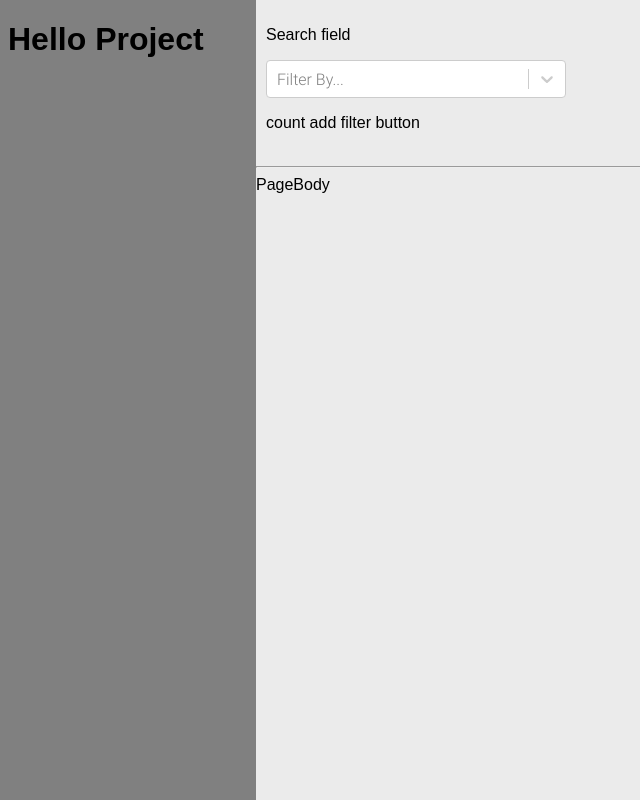
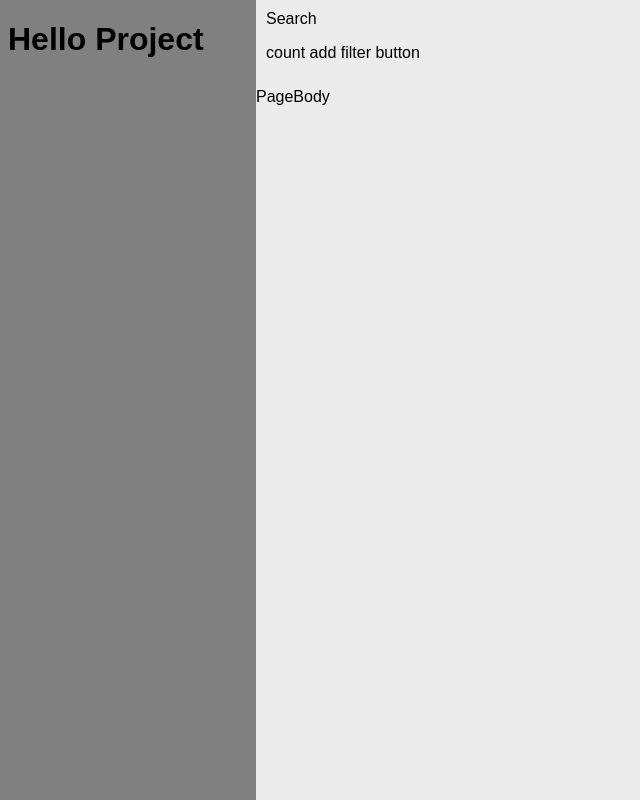
Before and after one commit to nycgitaccess/shapp, a React (Create React App) app: page / in a window 1280 px wide. Shown: the whole page, without its empty margins (0-640 px from the left). Built offline with nearby package versions, Linux system fonts and the light colour scheme.

Commit message:
added all the props and functions into the page container component

```diff
--- a/src/components/pages/PageContainer.js
+++ b/src/components/pages/PageContainer.js
@@ -10,20 +10,38 @@ class PageContainer extends Component {
     constructor(props){
         super(props);
 
-        // The Page Container will contain the state,
-        // with the references to the cards, allowing to filter the Cards
-        // This is temporary.
+        // the page is the name of the page.
+        // It will be passed to the page_body, to display the according cards.
+        // page: this.props.page,
+        //
+        // the filters are stocked here. when there's a filter added,
+        // the page_body will be refreshed accordingly.
+        //
+        // the search stocks the string of the search.
+        // on submit change, it will be passed to the page_body, to filter the results.
+        //
+        // the results stock the number of results, so it can be displayed in the page_header.
         this.state = {
-            cards:[],
-            properties:[
-                'country',
-                'city',
-                'name',
-                'date'
-            ]
+            page: "trainings",
+            filters: [],
+            searchWord: null,
+            results: 0
         }
 
 
+    }
+
+    addFilter(filter){
+        // the filter is an object containing the category and the option.
+        this.setState( (prevstate) => ({
+            filters: [...prevstate.filter, filter]
+        }))
+    }
+
+    handleSearch(word){
+        this.setState({
+            searchWord: word
+        })
     }
 
     componentDidMount(){
@@ -42,8 +60,14 @@ class PageContainer extends Component {
 
         return(
             <div style={pageStyle}>
-                <PageHeader properties={this.state.properties}/>
-                <hr/>
+                <PageHeader
+                    page={this.state.page}
+                    results={this.state.results}
+                    filters={this.state.filters}
+                    addFilter={this.addFilter}
+                    searchWord={this.searchWord}
+                    handleSearch={this.handleSearch}
+                />
                 <PageBody />
             </div>
         )
--- a/src/components/pages/page_header/PageHeader.js
+++ b/src/components/pages/page_header/PageHeader.js
@@ -1,6 +1,10 @@
 import React, { Component } from 'react';
 
+// COMPONENTS
 import FilterField from './filterselectors/Filter';
+import SearchField from './searchfield/SearchField';
+
+// CSS
 import './PageHeader.css';
 
 // the PageHeader needs to be an object component,
@@ -10,30 +14,26 @@ class PageHeader extends Component {
     constructor(props){
         super(props);
 
+        // PROPS:
+        // page={this.state.page}
+        // results={this.state.results}
+        // filters={this.state.filters}
+        // addFilter={this.addFilter}
+        // searchWord={this.searchWord}
+        // handleSearch={this.handleSearch}
+
         this.state = {
-            values : [...props.properties]
+            page: this.props.page,
+            results: this.props.results,
+            filters: this.props.filters,
+            addFilter: this.props.addFilter,
+            searchWord: this.props.searchWord,
+            handleSearch: this.props.handleSearch
         }
-
     }
 
-    handleChange = (event) => {
-        this.setState({value: event.target.value});
-        console.log(this.state.value);
-    }
-
-    displayOptions = () => {
-        let options = this.state.values.map((item, i) => {
-            console.log(item);
-            if (i === 0) return <option key={i} value='' style={{color:'#ebebeb'}}>Filter By...</option>
-            else return <option key={i} value={item}>{item}</option>
-        })
-        return options;
-    }
-
-    addFilter = () => {
-        // Add a filter to this.state.filterlist
-        // then a filter is active (displays the second select)
-        // or inactive ('Filter By...', no second select.)
+    componentDidMount(){
+        console.log(this.props.page);
     }
 
     render(){
@@ -42,8 +42,9 @@ class PageHeader extends Component {
         }
         return(
             <div style={headerStyle}>
-                <p>Search field</p>
-                <FilterField properties={this.state.values}/>
+                <SearchField />
+
+                {/* <FilterField properties={this.state.values}/> */}
                 <p>count      add filter button</p>
             </div>
         )
--- a/src/components/pages/page_header/filterselectors/Filter.js
+++ b/src/components/pages/page_header/filterselectors/Filter.js
@@ -1,7 +1,5 @@
 import React, { Component } from 'react';
 import Select from 'react-select';
-
-//import './filter.css';
 
 // the PageHeader needs to be an object component,
 // to keep track of the selections.
--- a/src/components/pages/page_header/filterselectors/filter.css
+++ /dev/null
@@ -1,5 +0,0 @@
-.filter {
-    width: 200px;
-    height: 16px;
-    font-family: sans-serif;
-}
--- /dev/null
+++ b/src/components/pages/page_header/searchfield/SearchField.js
@@ -0,0 +1,19 @@
+import React, { Component } from 'react';
+
+class SearchField extends Component {
+    constructor(props){
+        super(props);
+
+
+    }
+
+    render(){
+        return(
+            <div>
+                Search
+            </div>
+        )
+    }
+}
+
+export default SearchField;
```
Also changed, not shown: src/components/pages/page_header/filterselectors/FilterLine.js (added, +49 -0 lines), src/components/pages/placeholders/filters.JSON (added, +54 -0 lines).
